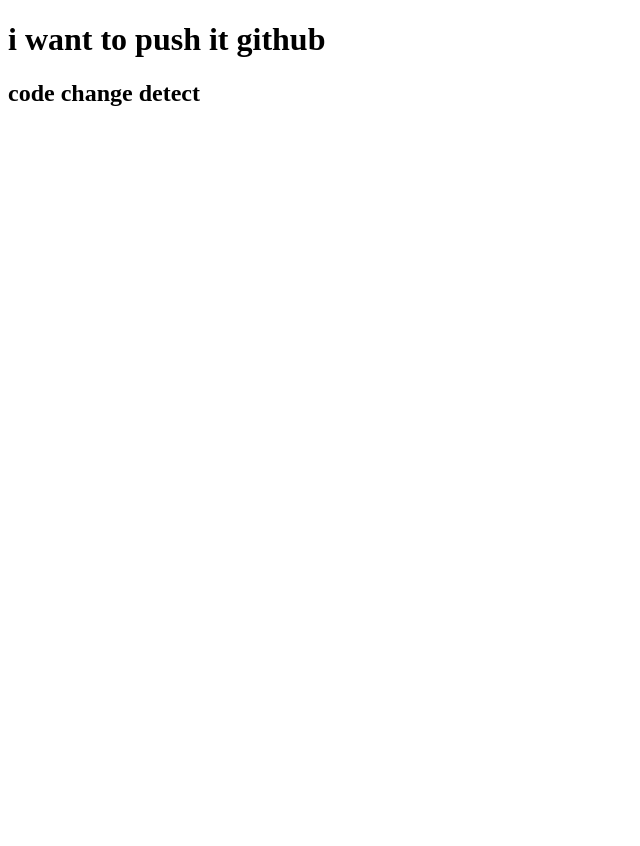
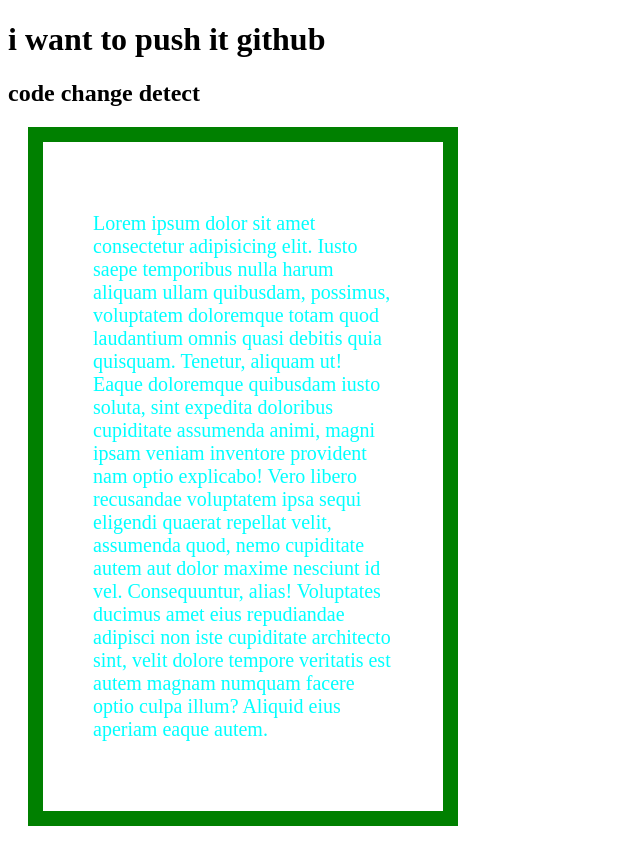
Before and after one commit to tonom71/my-third-repo, a plain HTML site: page index.html in a window 1280 px wide. Shown: the whole page, without its empty margins (0-640 px from the left). Before the commit the page ends 800 px from the top, so only its background shows below. Drawn offline with Linux system fonts and the light colour scheme.

Commit message:
second change

```diff
--- a/index.html
+++ b/index.html
@@ -5,9 +5,13 @@
     <meta http-equiv="X-UA-Compatible" content="IE=edge">
     <meta name="viewport" content="width=device-width, initial-scale=1.0">
     <title>Document</title>
+    <link rel="stylesheet" href="style.css">
 </head>
 <body>
     <h1>i want to push it github</h1>
     <h2>code change detect</h2>
+    <div id="why">
+        <p class="text">Lorem ipsum dolor sit amet consectetur adipisicing elit. Iusto saepe temporibus nulla harum aliquam ullam quibusdam, possimus, voluptatem doloremque totam quod laudantium omnis quasi debitis quia quisquam. Tenetur, aliquam ut! Eaque doloremque quibusdam iusto soluta, sint expedita doloribus cupiditate assumenda animi, magni ipsam veniam inventore provident nam optio explicabo! Vero libero recusandae voluptatem ipsa sequi eligendi quaerat repellat velit, assumenda quod, nemo cupiditate autem aut dolor maxime nesciunt id vel. Consequuntur, alias! Voluptates ducimus amet eius repudiandae adipisci non iste cupiditate architecto sint, velit dolore tempore veritatis est autem magnam numquam facere optio culpa illum? Aliquid eius aperiam eaque autem.</p>
+    </div>
 </body>
 </html>
--- /dev/null
+++ b/style.css
@@ -0,0 +1,13 @@
+.text
+{
+    color: aqua;
+    font-size: 20px;
+
+}
+#why
+{
+    width: 300px;
+    border: 15px solid green;
+    padding: 50px;
+    margin: 20px;
+}
```
